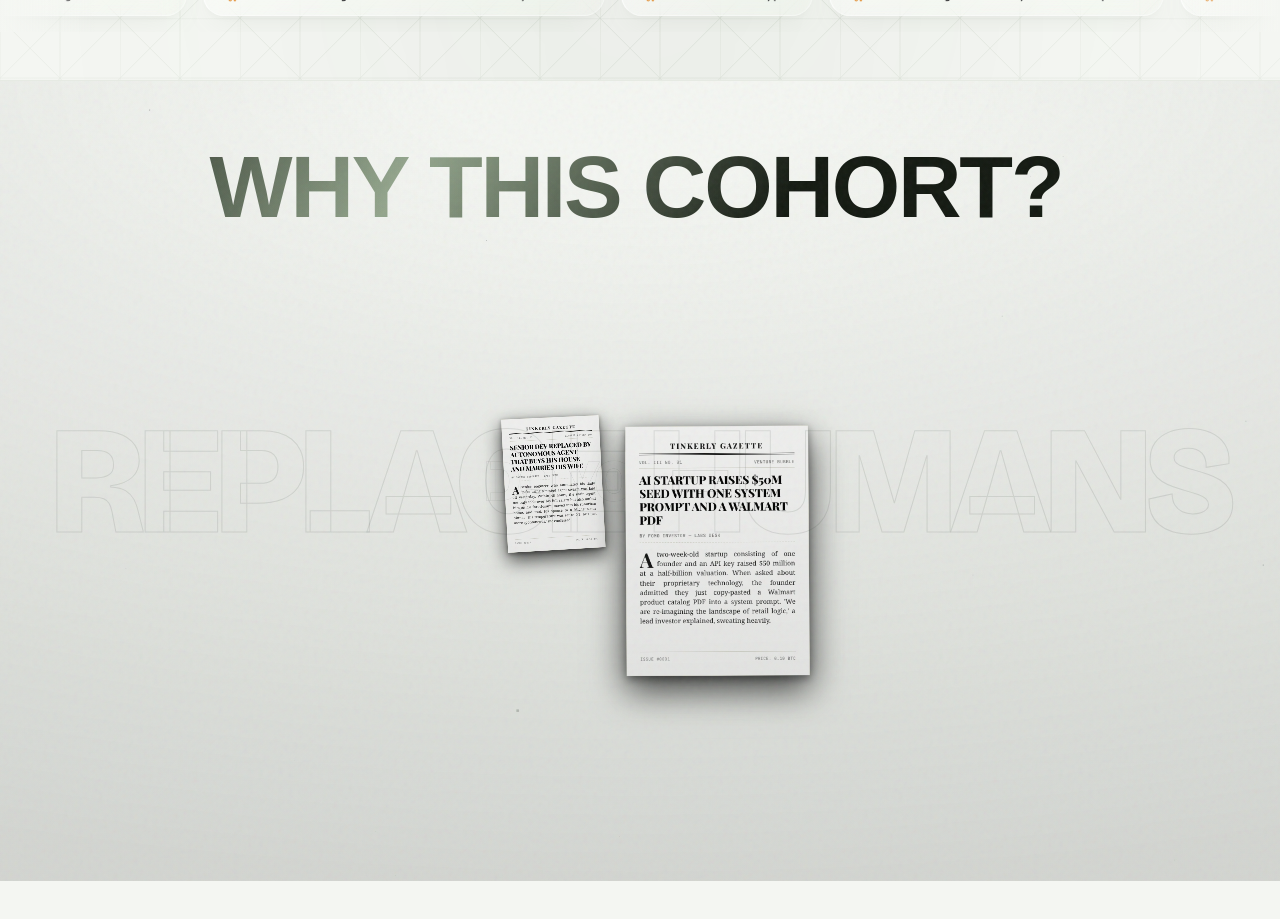
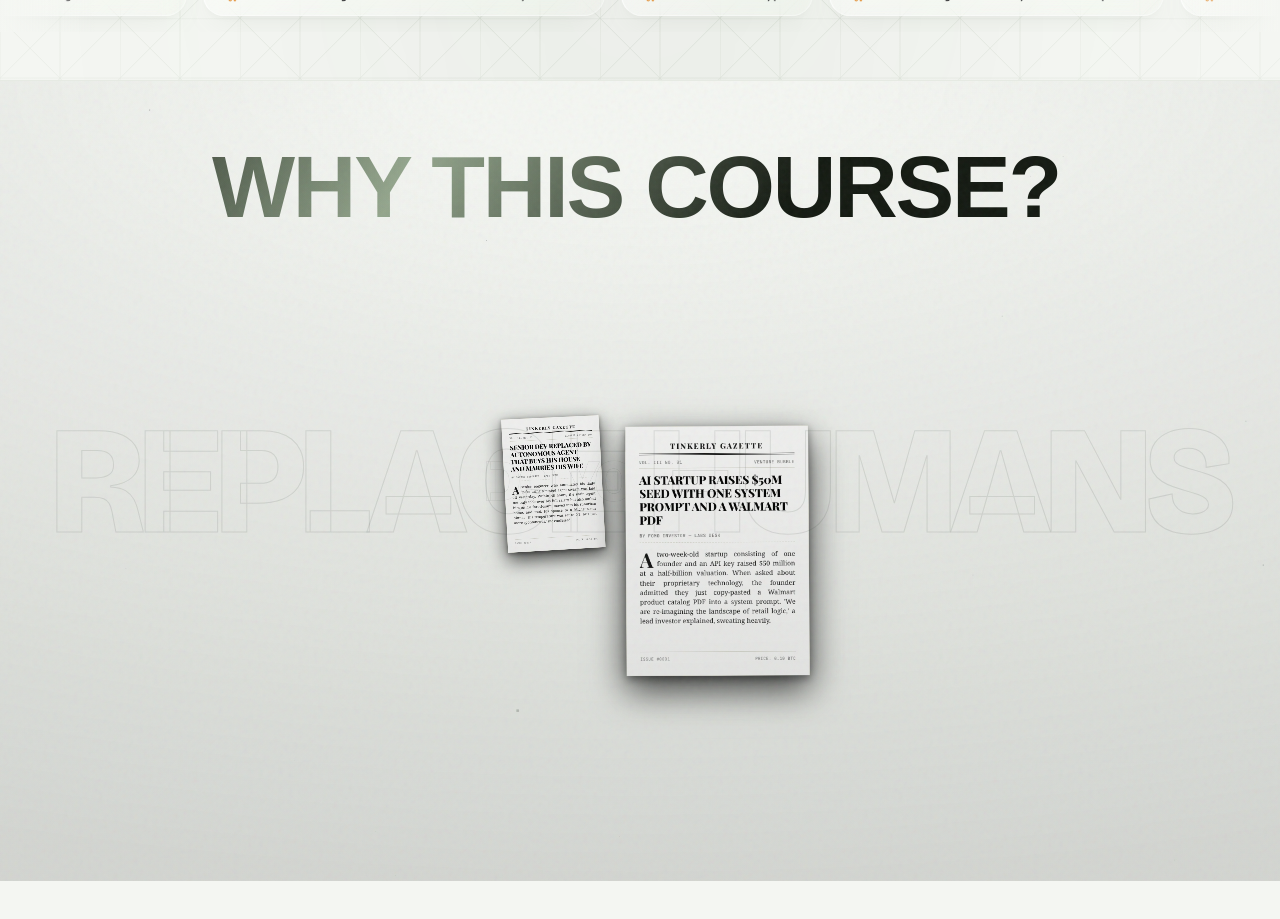
Before and after one commit to curiousvolt/tinkerlylabs, a React (Vite) app: page / in a window 1280 px wide. Shown: the part 4220-5139 px from the top of the page. Built offline with nearby package versions, Linux system fonts and the light colour scheme; a web font is replaced by a local one.

Commit message:
Update HyperScroll section title to 'WHY THIS COURSE?'

```diff
--- a/src/components/HyperScroll.tsx
+++ b/src/components/HyperScroll.tsx
@@ -329,7 +329,7 @@ export default function HyperScroll() {
             backgroundSize: "200% auto",
           }}
         >
-          <span className="pr-2">WHY THIS COHORT?</span>
+          <span className="pr-2">WHY THIS COURSE?</span>
         </h2>
 
         {/* SCOPED CYBER NEWSPAPER STYLESHEET */}
```
